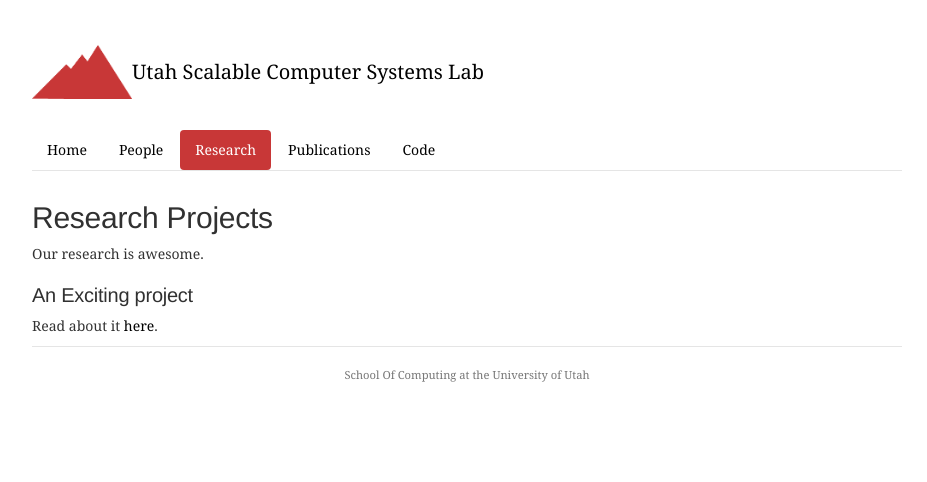
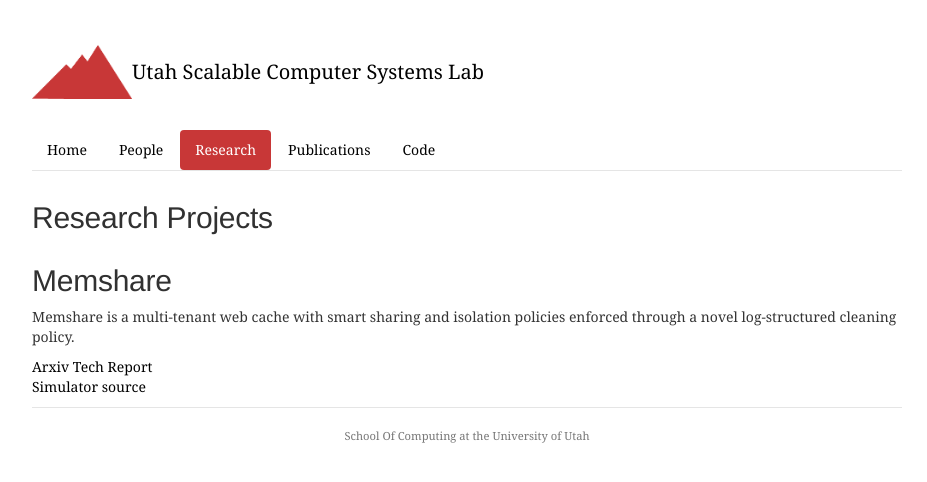
Before and after one commit to utah-scs/utah-scs.github.io, a Jekyll site: the page built from research/index.md, in a window 1280 px wide. Shown: the top 482 px of the page, without its empty margins (173-1100 px from the left). Built offline with Jekyll 4.4.1, drawn with Linux system fonts in a browser that asks for light colours.

Commit message:
Add something to research page.

```diff
--- a/css/utah-scs.css
+++ b/css/utah-scs.css
@@ -16,6 +16,7 @@ h1, h2, h3, h4, h5, h6 {
 
 a:hover {
   text-decoration: none;
+  color: #c83737;
 }
 
 .nav-pills>li.active>a {
--- a/research/index.md
+++ b/research/index.md
@@ -7,9 +7,10 @@ projects:
     summary: This will never work.
 ---
 
-Our research is awesome.
+## Memshare
 
-### An Exciting project
-Read about it [here][project].
+Memshare is a multi-tenant web cache with smart sharing and isolation policies
+enforced through a novel log-structured cleaning policy.
 
-[project]: project/index.html
+[Arxiv Tech Report](https://arxiv.org/abs/1610.08129)
+[Simulator source](https://github.com/utah-scs/lsm-sim/)
```
